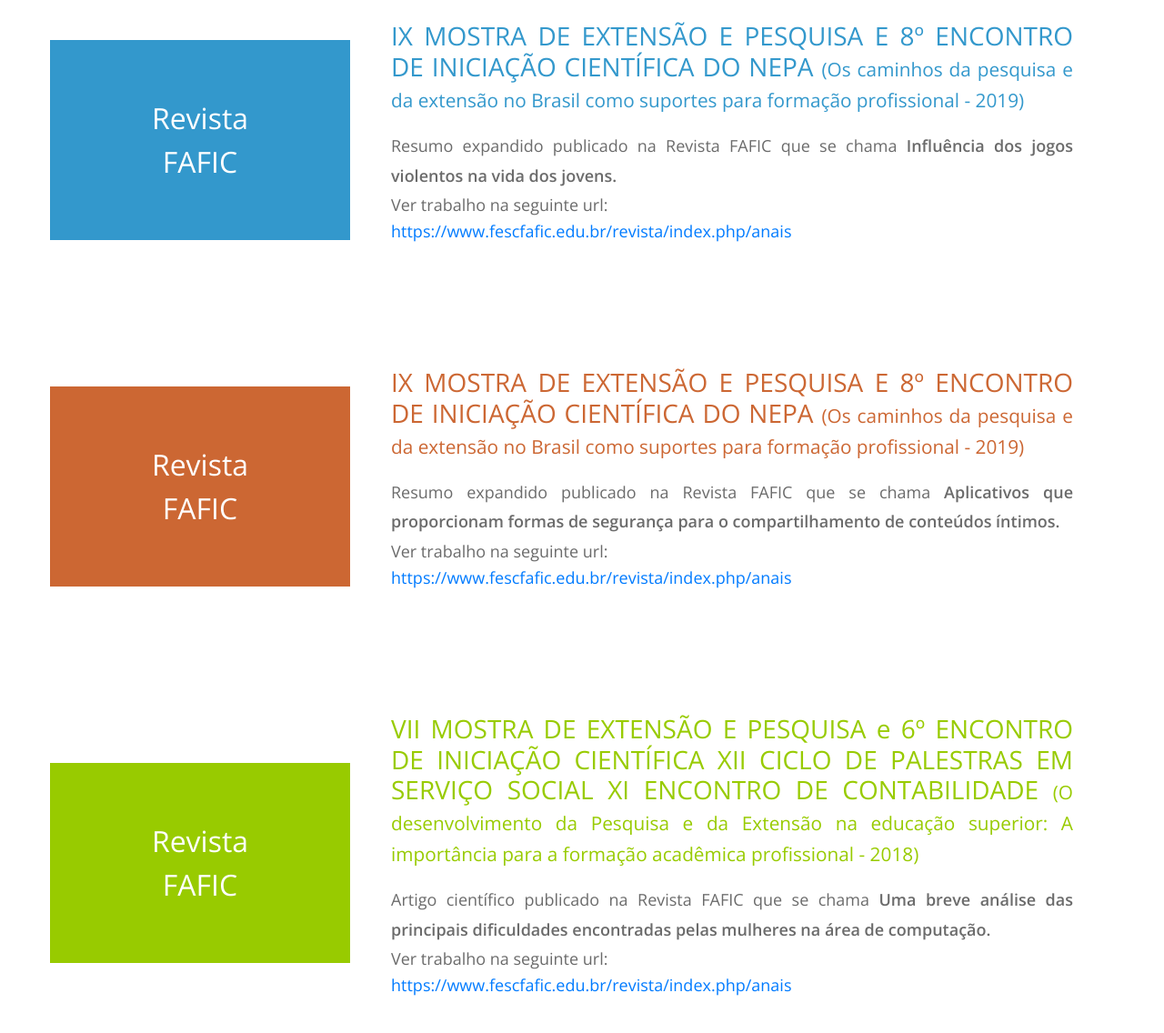
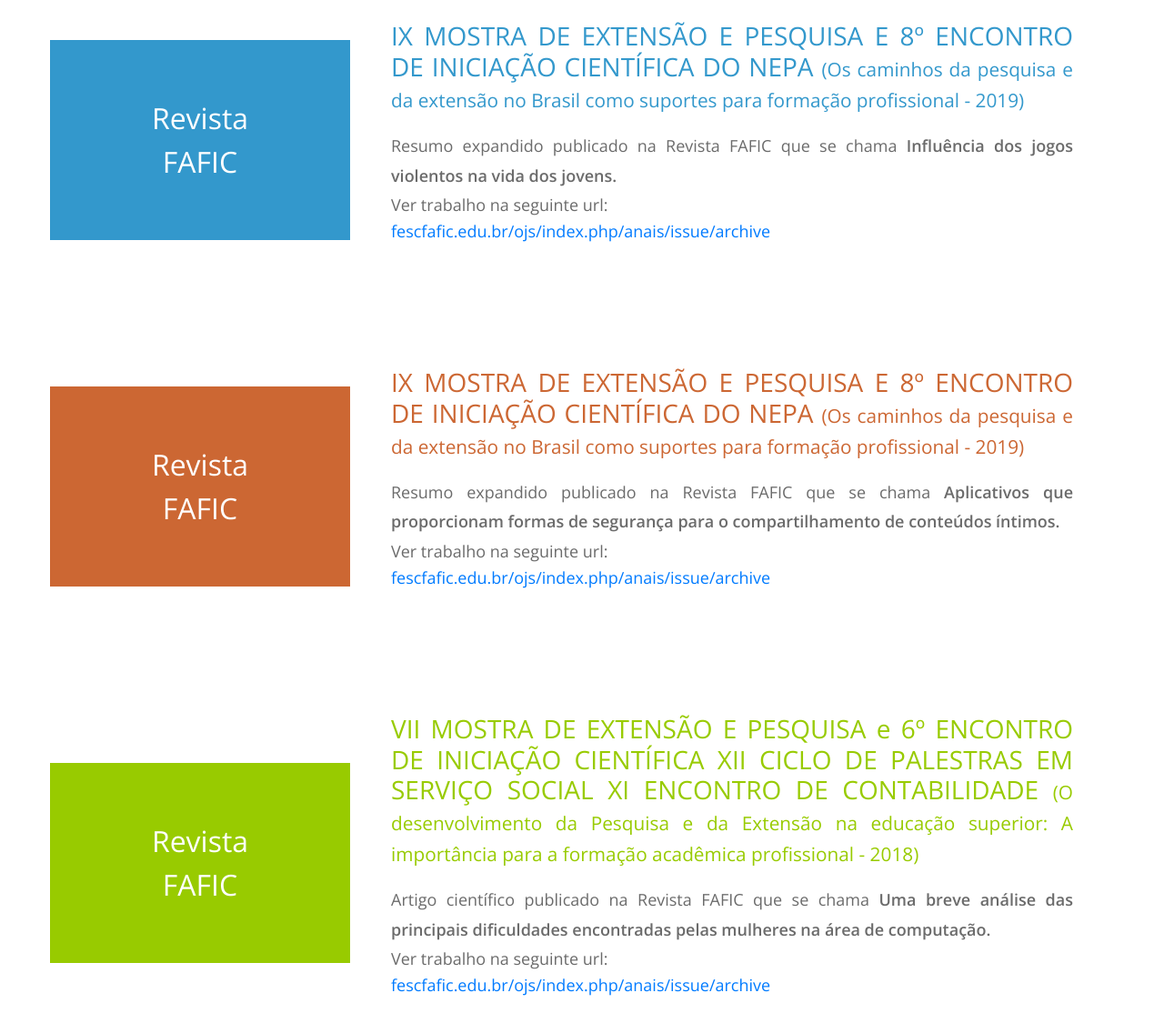
Before and after one commit to Lanny-Abrantes/eryslania.github.io, a plain HTML site: page index.html in a window 1280 px wide. Shown: the part 1824-2960 px from the top of the page at 91% size. Drawn offline with nearby package versions, Linux system fonts and the light colour scheme.

Commit message:
Update index.html

```diff
--- a/index.html
+++ b/index.html
@@ -114,8 +114,8 @@ https://templatemo.com/tm-530-mini-profile
                 </h3>
                 <p class="mb-0">
                   Resumo expandido publicado na Revista FAFIC que se chama <b>Influência dos jogos violentos na vida dos jovens.</b></br>
-                  Ver trabalho na seguinte url: <address><a rel="nofollow" href="https://www.fescfafic.edu.br/revista/index.php/anais" target="_blank">
-                  https://www.fescfafic.edu.br/revista/index.php/anais</a></address>
+                  Ver trabalho na seguinte url: <address><a rel="nofollow" href="fescfafic.edu.br/ojs/index.php/anais/issue/archive" target="_blank">
+                 fescfafic.edu.br/ojs/index.php/anais/issue/archive</a></address>
                 </p>
               </div>
             </div>
@@ -131,8 +131,8 @@ https://templatemo.com/tm-530-mini-profile
                 </h3>
                 <p class="mb-0">
                   Resumo expandido publicado na Revista FAFIC que se chama <b>Aplicativos que proporcionam formas de segurança para o compartilhamento de conteúdos íntimos.</b></br>
-                  Ver trabalho na seguinte url: <address><a rel="nofollow"href="https://www.fescfafic.edu.br/revista/index.php/anais" target="_blank">
-                  https://www.fescfafic.edu.br/revista/index.php/anais</a></address>
+                  Ver trabalho na seguinte url: <address><a rel="nofollow"href="fescfafic.edu.br/ojs/index.php/anais/issue/archive" target="_blank">
+                 fescfafic.edu.br/ojs/index.php/anais/issue/archive</a></address>
                   </p>
               </div>
             </div>
@@ -148,8 +148,8 @@ https://templatemo.com/tm-530-mini-profile
                 </h3>
                 <p class="mb-0">
                   Artigo científico publicado na Revista FAFIC que se chama <b>Uma breve análise das principais dificuldades encontradas pelas mulheres na área de computação. </b></br>
-                  Ver trabalho na seguinte url: <address><a rel="nofollow" href="https://www.fescfafic.edu.br/revista/index.php/anais" target="_blank">
-                 https://www.fescfafic.edu.br/revista/index.php/anais</a></address>
+                  Ver trabalho na seguinte url: <address><a rel="nofollow" href="fescfafic.edu.br/ojs/index.php/anais/issue/archive" target="_blank">
+                 fescfafic.edu.br/ojs/index.php/anais/issue/archive</a></address>
                 </p>
               </div>
             </div>
```
